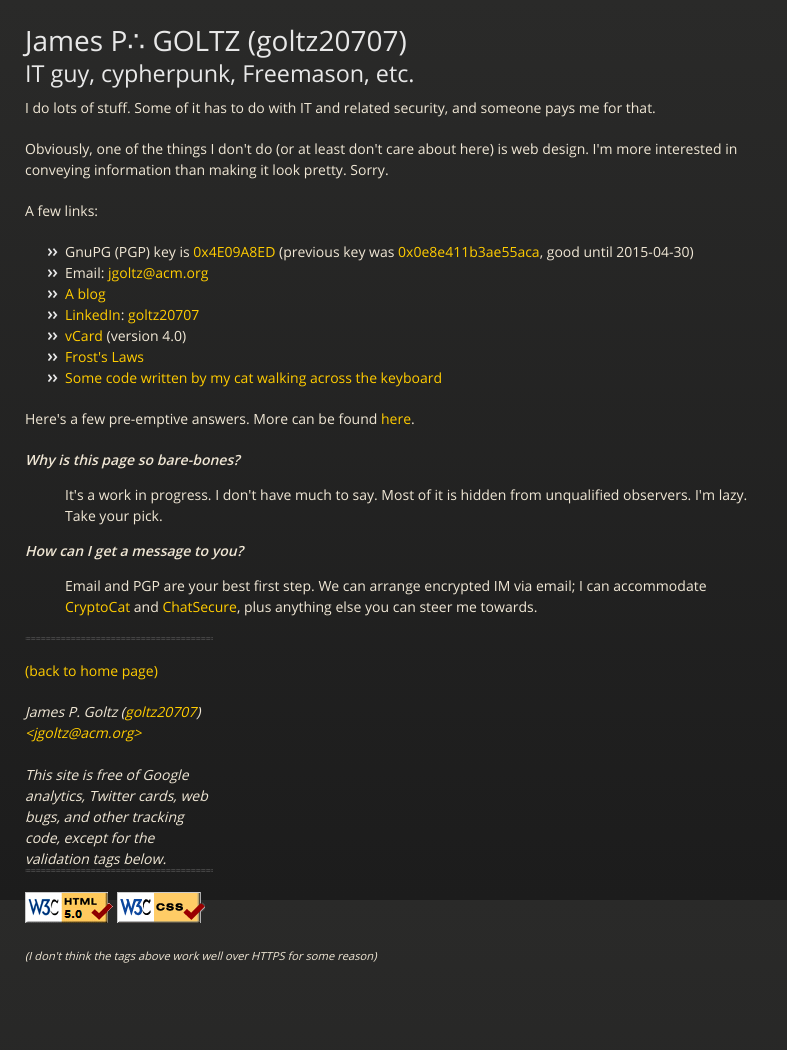
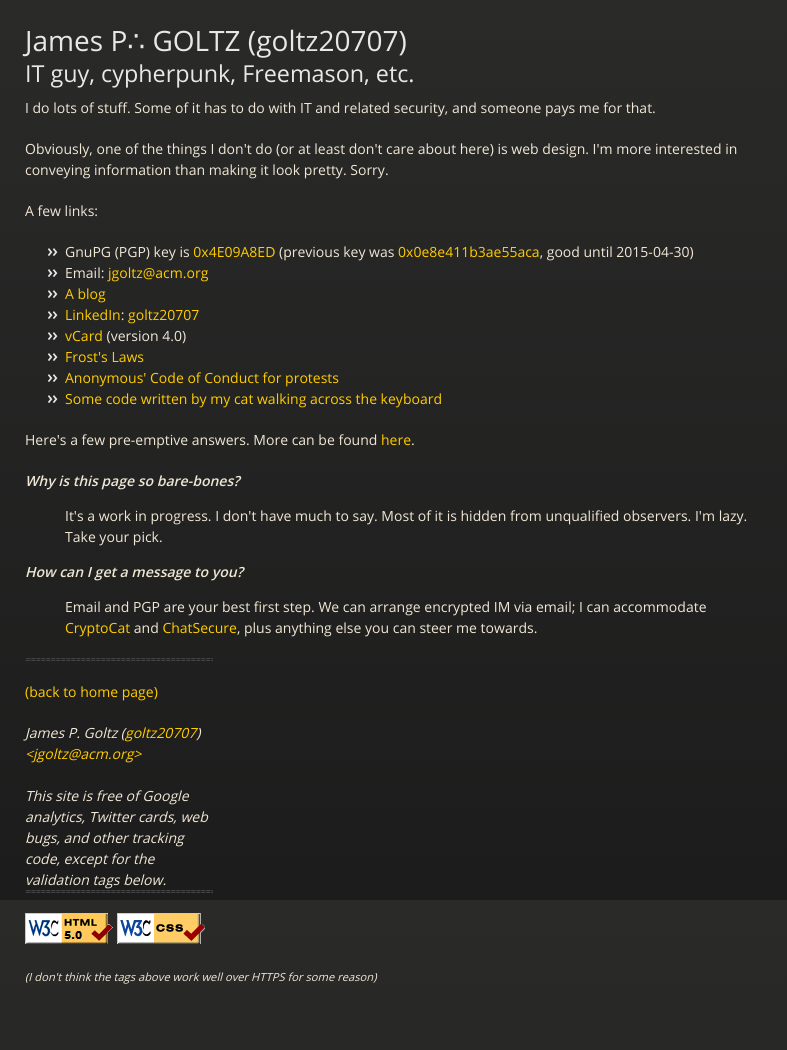
Before and after one commit to goltz20707/goltz20707.github.io, a Jekyll site: the page built from index.html, in a window 1280 px wide. Shown: the whole page, without its empty margins (0-787 px from the left). Built offline with Jekyll 4.4.1, drawn with Linux system fonts in a browser that asks for light colours; before the commit the page ends 1029 px from its top, so only the background shows below that.

Commit message:
Added Anonymous' protest rules link.

```diff
--- a/index.html
+++ b/index.html
@@ -27,6 +27,7 @@ descr: "Home page of James P. GOLTZ"
   <li><a href="http://www.linkedin.com/">LinkedIn</a>: <a href="http://www.linkedin.com/in/goltz20707">goltz20707</a></li>
   <li><a href="goltz20707.vcf">vCard</a> (version 4.0)</li>
   <li><a href="laws.html">Frost's Laws</a></li>
+  <li><a href="anonymous-protest-rules.html">Anonymous' Code of Conduct for protests</a></li>
   <li><a href="pickles.html">Some code written by my cat walking
       across the keyboard</a></li>
 </ul>
```
